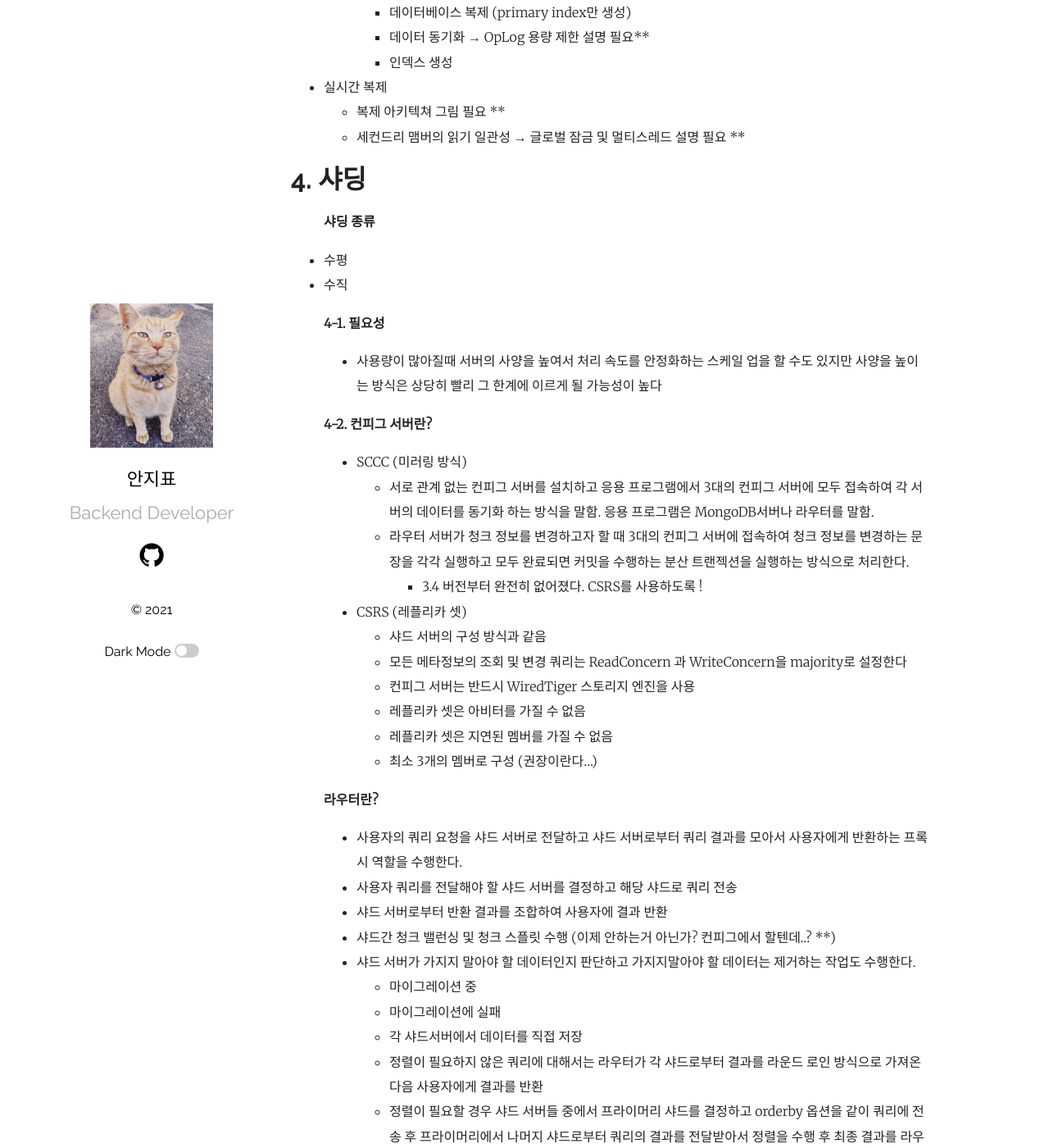
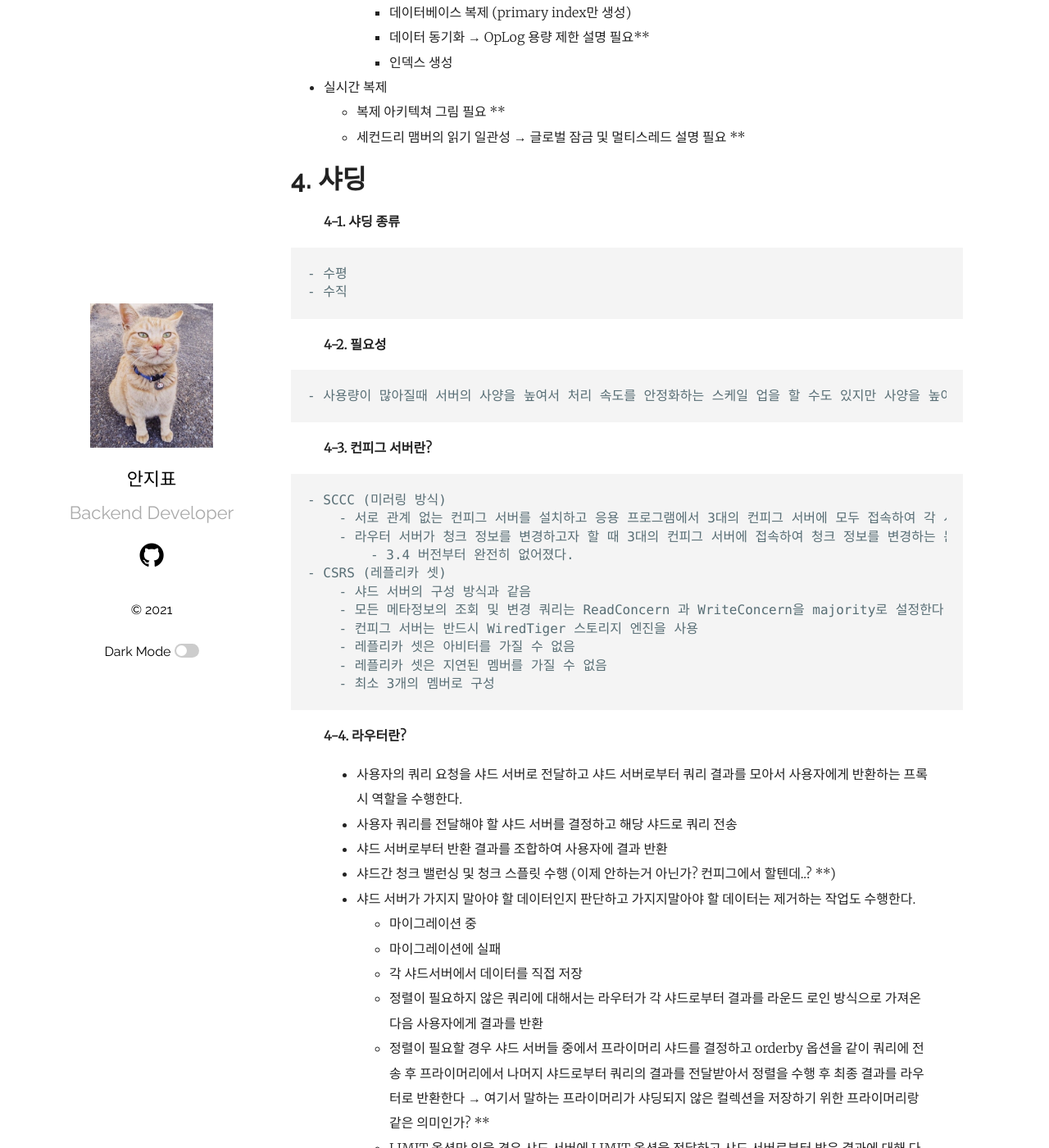
Before and after one commit to ppyong/ppyong.github.io, a Jekyll site: the page built from _posts/2021-07-09-why-mongodb.md, in a window 1280 px wide and 1400 px high, scrolled down 8121 px. Shown: the whole window at 82% size. Built offline with Jekyll 4.4.1, drawn with Linux system fonts in a browser that asks for light colours.

Commit message:
why mongodb

```diff
--- a/_posts/2021-07-09-why-mongodb.md
+++ b/_posts/2021-07-09-why-mongodb.md
@@ -226,28 +226,30 @@ _MongoDB 와 RDBMS (MySQL)이 객체 이름이 조금 다르기에 아래와 같
 
 
 # 4. 샤딩
-> **샤딩 종류**
+> **4-1. 샤딩 종류**
 
-- 수평
-- 수직
+    - 수평
+    - 수직
 
-> **4-1. 필요성**
-- 사용량이 많아질때 서버의 사양을 높여서 처리 속도를 안정화하는 스케일 업을 할 수도 있지만 사양을 높이는 방식은 상당히 빨리 그 한계에 이르게 될 가능성이 높다
+> **4-2. 필요성**
 
-> **4-2. 컨피그 서버란?**
-- SCCC (미러링 방식)
-    - 서로 관계 없는 컨피그 서버를 설치하고 응용 프로그램에서 3대의 컨피그 서버에 모두 접속하여 각 서버의 데이터를 동기화 하는 방식을 말함. 응용 프로그램은 MongoDB서버나 라우터를 말함.
-    - 라우터 서버가 청크 정보를 변경하고자 할 때 3대의 컨피그 서버에 접속하여 청크 정보를 변경하는 문장을 각각 실행하고 모두 완료되면 커밋을 수행하는 분산 트랜젝션을 실행하는 방식으로 처리한다.
-        - 3.4 버전부터 완전히 없어졌다.  CSRS를 사용하도록 !
-- CSRS (레플리카 셋)
-    - 샤드 서버의 구성 방식과 같음
-    - 모든 메타정보의 조회 및 변경 쿼리는 ReadConcern 과 WriteConcern을 majority로 설정한다
-    - 컨피그 서버는 반드시 WiredTiger 스토리지 엔진을 사용
-    - 레플리카 셋은 아비터를 가질 수 없음
-    - 레플리카 셋은 지연된 멤버를 가질 수 없음
-    - 최소 3개의 멤버로 구성 (권장이란다...)
+    - 사용량이 많아질때 서버의 사양을 높여서 처리 속도를 안정화하는 스케일 업을 할 수도 있지만 사양을 높이는 방식은 상당히 빨리 그 한계에 이르게 될 가능성이 높다
 
-> **라우터란?**
+> **4-3. 컨피그 서버란?**
+
+    - SCCC (미러링 방식)
+        - 서로 관계 없는 컨피그 서버를 설치하고 응용 프로그램에서 3대의 컨피그 서버에 모두 접속하여 각 서버의 데이터를 동기화 하는 방식을 말함. 응용 프로그램은 MongoDB서버나 라우터를 말함.
+        - 라우터 서버가 청크 정보를 변경하고자 할 때 3대의 컨피그 서버에 접속하여 청크 정보를 변경하는 문장을 각각 실행하고 모두 완료되면 커밋을 수행하는 분산 트랜젝션을 실행하는 방식으로 처리한다.
+            - 3.4 버전부터 완전히 없어졌다.
+    - CSRS (레플리카 셋)
+        - 샤드 서버의 구성 방식과 같음
+        - 모든 메타정보의 조회 및 변경 쿼리는 ReadConcern 과 WriteConcern을 majority로 설정한다
+        - 컨피그 서버는 반드시 WiredTiger 스토리지 엔진을 사용
+        - 레플리카 셋은 아비터를 가질 수 없음
+        - 레플리카 셋은 지연된 멤버를 가질 수 없음
+        - 최소 3개의 멤버로 구성
+
+> **4-4. 라우터란?**
 - 사용자의 쿼리 요청을 샤드 서버로 전달하고 샤드 서버로부터 쿼리 결과를 모아서 사용자에게 반환하는 프록시 역할을 수행한다.
 - 사용자 쿼리를 전달해야 할 샤드 서버를 결정하고 해당 샤드로 쿼리 전송
 - 샤드 서버로부터 반환 결과를 조합하여 사용자에 결과 반환
```
